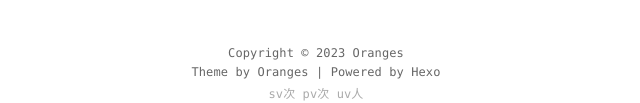
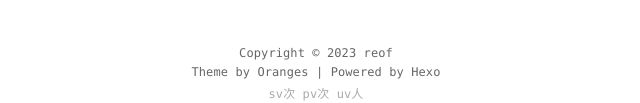
Before and after one commit to hihuaer/hihuaer.github.io, a plain HTML site: page 2023/07/31/hello-world/index.html in a window 1280 px wide. Shown: the part 1675-1778 px from the top of the page, 324-964 px from the left. Drawn offline with nearby package versions, Linux system fonts and the light colour scheme; some packages are replaced by stand-ins of ours; a script that the page names is missing; some icons are missing; a small style sheet from the web is missing.

Commit message:
Site updated: 2023-07-31 20:32:41

```diff
--- a/2023/07/31/hello-world/index.html
+++ b/2023/07/31/hello-world/index.html
@@ -282,7 +282,7 @@
 
     <div class="footer-more">
 
-        <a target="_blank" rel="noopener" href="https://github.com/zchengsite/hexo-theme-oranges">Copyright © 2023 Oranges</a>
+        <a target="_blank" rel="noopener" href="https://reof.net">Copyright © 2023 reof</a>
 
     </div>
 
```
Also changed, not shown: about/index.html (+1 -1 lines), archives/2023/07/index.html (+1 -1 lines), archives/2023/index.html (+1 -1 lines), archives/index.html (+1 -1 lines), categories/index.html (+1 -1 lines), friends/index.html (+1 -1 lines), index.html (+1 -1 lines), tags/index.html (+1 -1 lines).
